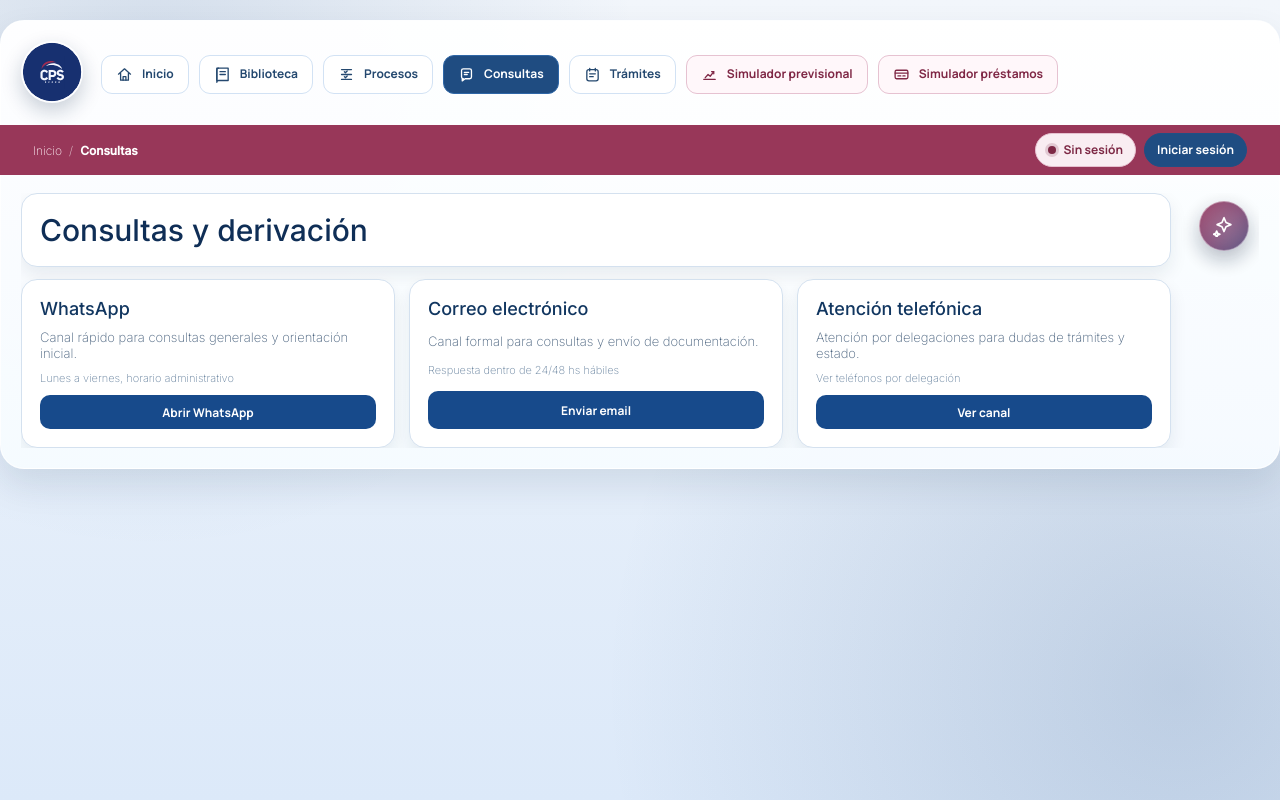
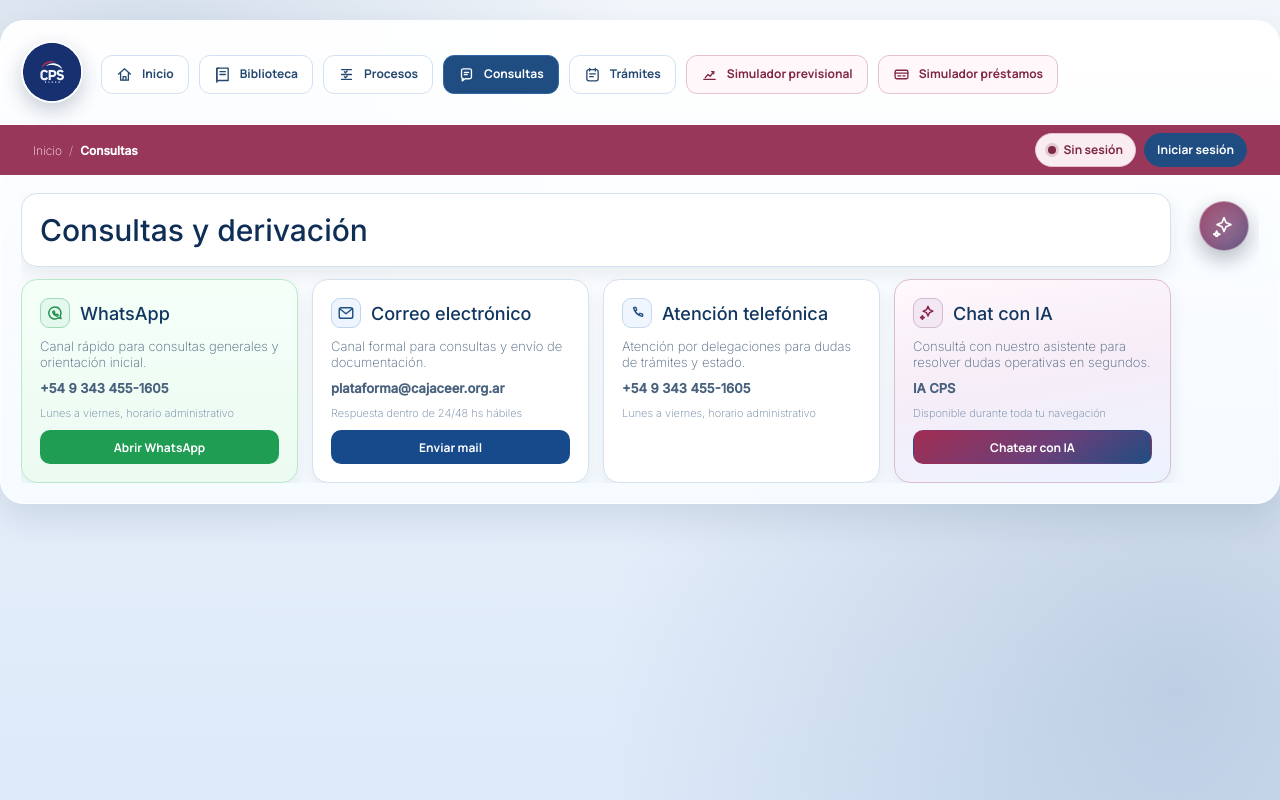
Before and after one commit to magustinmorenom/sim-previsional, a Next.js app: page /app/consultas in a window 1280 px wide. Built offline with nearby package versions, Linux system fonts and the light colour scheme; no server answers.

Commit message:
Se mejoró la sección de consultas

```diff
--- a/app/(public)/app/consultas/page.tsx
+++ b/app/(public)/app/consultas/page.tsx
@@ -1,75 +1,174 @@
 "use client";
 
-import { useEffect, useState } from "react";
-import type { ContactChannel, ContentResponse } from "@/lib/types/content";
+import type { JSX } from "react";
 
-function resolveButtonLabel(type: ContactChannel["type"]): string {
-  if (type === "whatsapp") {
-    return "Abrir WhatsApp";
+const CHAT_OPEN_EVENT = "anx:chat-open";
+
+type ContactCardVariant = "whatsapp" | "email" | "phone" | "ia";
+
+type ContactCardAction =
+  | {
+      type: "link";
+      label: string;
+      href: string;
+      external?: boolean;
+    }
+  | {
+      type: "open-chat";
+      label: string;
+    };
+
+interface ContactCard {
+  id: string;
+  title: string;
+  description: string;
+  value?: string;
+  availability?: string;
+  variant: ContactCardVariant;
+  action?: ContactCardAction;
+}
+
+const CONTACT_CARDS: ContactCard[] = [
+  {
+    id: "whatsapp",
+    title: "WhatsApp",
+    description: "Canal rápido para consultas generales y orientación inicial.",
+    value: "+54 9 343 455-1605",
+    availability: "Lunes a viernes, horario administrativo",
+    variant: "whatsapp",
+    action: {
+      type: "link",
+      label: "Abrir WhatsApp",
+      href: "https://wa.me/5493434551605",
+      external: true
+    }
+  },
+  {
+    id: "email",
+    title: "Correo electrónico",
+    description: "Canal formal para consultas y envío de documentación.",
+    value: "plataforma@cajaceer.org.ar",
+    availability: "Respuesta dentro de 24/48 hs hábiles",
+    variant: "email",
+    action: {
+      type: "link",
+      label: "Enviar mail",
+      href: "mailto:plataforma@cajaceer.org.ar"
+    }
+  },
+  {
+    id: "phone",
+    title: "Atención telefónica",
+    description: "Atención por delegaciones para dudas de trámites y estado.",
+    value: "+54 9 343 455-1605",
+    availability: "Lunes a viernes, horario administrativo",
+    variant: "phone"
+  },
+  {
+    id: "chatbot",
+    title: "Chat con IA",
+    description: "Consultá con nuestro asistente para resolver dudas operativas en segundos.",
+    value: "IA CPS",
+    availability: "Disponible durante toda tu navegación",
+    variant: "ia",
+    action: {
+      type: "open-chat",
+      label: "Chatear con IA"
+    }
+  }
+];
+
+function ContactIcon({ variant }: { variant: ContactCardVariant }): JSX.Element {
+  switch (variant) {
+    case "whatsapp":
+      return (
+        <svg viewBox="0 0 24 24" fill="none">
+          <path d="M12 4a8 8 0 0 1 6.9 12l1.1 3.3-3.4-1A8 8 0 1 1 12 4Z" />
+          <path d="M9.2 10.1c.3-.7.7-.8 1-.8h.4c.1 0 .3.1.4.4l.5 1.2c.1.2.1.4 0 .6l-.4.5c-.1.2-.2.3 0 .5.4.7 1.1 1.2 1.8 1.6.2.1.4.1.5 0l.6-.4c.2-.1.4-.2.6-.1l1.2.6c.2.1.3.2.4.4v.4c0 .3-.2.7-.8 1-.5.2-1 .3-1.4.2-2.3-.6-4.3-2.5-4.9-4.8-.1-.5 0-1 .2-1.4Z" />
+        </svg>
+      );
+    case "email":
+      return (
+        <svg viewBox="0 0 24 24" fill="none">
+          <rect x="3" y="5" width="18" height="14" rx="2.5" />
+          <path d="m4.5 7 7.5 6L19.5 7" />
+        </svg>
+      );
+    case "phone":
+      return (
+        <svg viewBox="0 0 24 24" fill="none">
+          <path d="M8.5 4.5h2l1 3.5-1.8 1.8a12.2 12.2 0 0 0 4.5 4.5L16 12.5l3.5 1v2c0 .6-.4 1-.9 1A15.5 15.5 0 0 1 7.5 5.4c0-.5.4-.9 1-.9Z" />
+        </svg>
+      );
+    case "ia":
+      return (
+        <svg viewBox="0 0 24 24" fill="none">
+          <path d="M12 3 10 7.5 5.5 9.5 10 11.5 12 16l2-4.5 4.5-2-4.5-2L12 3Z" />
+          <path d="M4.5 15.5 5.3 17.2 7 18l-1.7.8-.8 1.7-.8-1.7L2 18l1.7-.8.8-1.7Z" />
+        </svg>
+      );
+    default:
+      return (
+        <svg viewBox="0 0 24 24" fill="none">
+          <circle cx="12" cy="12" r="9" />
+        </svg>
+      );
+  }
+}
+
+function renderAction(action: ContactCardAction | undefined): JSX.Element | null {
+  if (!action) {
+    return null;
   }
 
-  if (type === "email") {
-    return "Enviar email";
+  if (action.type === "open-chat") {
+    return (
+      <button
+        type="button"
+        className="anx-link-btn anx-link-btn-wide anx-contact-card-ia-btn"
+        onClick={() => window.dispatchEvent(new CustomEvent(CHAT_OPEN_EVENT))}
+      >
+        {action.label}
+      </button>
+    );
   }
 
-  if (type === "phone") {
-    return "Ver canal";
-  }
-
-  return "Abrir";
+  return (
+    <a
+      href={action.href}
+      className="anx-link-btn anx-link-btn-wide"
+      target={action.external ? "_blank" : undefined}
+      rel={action.external ? "noreferrer" : undefined}
+    >
+      {action.label}
+    </a>
+  );
 }
 
 export default function ConsultasPage() {
-  const [channels, setChannels] = useState<ContactChannel[]>([]);
-  const [loading, setLoading] = useState(true);
-  const [error, setError] = useState<string | null>(null);
-
-  useEffect(() => {
-    void (async () => {
-      setLoading(true);
-      setError(null);
-
-      try {
-        const response = await fetch("/api/v1/content/contact-channels", { method: "GET" });
-        const payload = (await response.json()) as ContentResponse<ContactChannel[]>;
-
-        if (!response.ok || !payload.success) {
-          throw new Error("No fue posible cargar los canales de consulta.");
-        }
-
-        setChannels(payload.data);
-      } catch (cause) {
-        const message = cause instanceof Error ? cause.message : "No fue posible cargar los canales de consulta.";
-        setError(message);
-      } finally {
-        setLoading(false);
-      }
-    })();
-  }, []);
-
   return (
     <section className="anx-stack">
       <article className="anx-panel anx-section-header">
         <h1>Consultas y derivación</h1>
       </article>
 
-      {loading && <p className="anx-status">Cargando canales...</p>}
-      {error && <p className="anx-status anx-status-error">{error}</p>}
+      <div className="anx-contact-grid">
+        {CONTACT_CARDS.map((card) => (
+          <article key={card.id} className={`anx-panel anx-contact-card anx-contact-card-${card.variant}`}>
+            <header className="anx-contact-card-head">
+              <span className="anx-contact-card-icon" aria-hidden="true">
+                <ContactIcon variant={card.variant} />
+              </span>
+              <h2>{card.title}</h2>
+            </header>
 
-      {!loading && !error && (
-        <div className="anx-contact-grid">
-          {channels.map((channel) => (
-            <article key={channel.id} className="anx-panel anx-contact-card">
-              <h2>{channel.name}</h2>
-              <p>{channel.description}</p>
-              {channel.availability && <small>{channel.availability}</small>}
-              <a href={channel.url} target="_blank" rel="noreferrer" className="anx-link-btn anx-link-btn-wide">
-                {resolveButtonLabel(channel.type)}
-              </a>
-            </article>
-          ))}
-        </div>
-      )}
+            <p>{card.description}</p>
+            {card.value ? <p className="anx-contact-card-value">{card.value}</p> : null}
+            {card.availability ? <small>{card.availability}</small> : null}
+            {renderAction(card.action)}
+          </article>
+        ))}
+      </div>
     </section>
   );
 }
--- a/app/_anexo/workspace-with-chat.tsx
+++ b/app/_anexo/workspace-with-chat.tsx
@@ -5,6 +5,7 @@ import { useEffect, useMemo, useRef, useState } from "react";
 import { CpsChatbotPanel } from "@/app/_features/chatbot/cps-chatbot-panel";
 
 const CHAT_OPEN_STORAGE_KEY = "anx-chat-open";
+const CHAT_OPEN_EVENT = "anx:chat-open";
 const DESKTOP_BREAKPOINT = 981;
 
 interface WorkspaceWithChatProps {
@@ -51,6 +52,28 @@ export function WorkspaceWithChat({ children }: WorkspaceWithChatProps) {
 
     window.localStorage.setItem(CHAT_OPEN_STORAGE_KEY, chatOpen ? "1" : "0");
   }, [chatOpen]);
+
+  useEffect(() => {
+    if (typeof window === "undefined") {
+      return;
+    }
+
+    const openChatFromEvent = () => {
+      setChatOpen((current) => {
+        if (current) {
+          return current;
+        }
+
+        window.localStorage.setItem(CHAT_OPEN_STORAGE_KEY, "1");
+        return true;
+      });
+    };
+
+    window.addEventListener(CHAT_OPEN_EVENT, openChatFromEvent);
+    return () => {
+      window.removeEventListener(CHAT_OPEN_EVENT, openChatFromEvent);
+    };
+  }, []);
 
   useEffect(() => {
     if (typeof window === "undefined" || isMobile || !chatOpen) {
--- a/app/globals.css
+++ b/app/globals.css
@@ -210,6 +210,26 @@ textarea {
   letter-spacing: 0.07em;
   color: #5a6f8b;
   font-size: 11px;
+  display: flex;
+  align-items: center;
+  gap: 8px;
+}
+
+.af-step-badge {
+  display: inline-flex;
+  align-items: center;
+  justify-content: center;
+  width: 22px;
+  height: 22px;
+  min-width: 22px;
+  border-radius: 50%;
+  background: #8D2248;
+  color: #ffffff;
+  font-size: 12px;
+  font-weight: 700;
+  letter-spacing: 0;
+  text-transform: none;
+  line-height: 1;
 }
 
 .af-field {
@@ -735,6 +755,7 @@ textarea {
   min-height: 40px;
   text-transform: uppercase;
   letter-spacing: 0.03em;
+  background: #8D2248;
 }
 
 .af-main-kpis {
@@ -2467,6 +2488,102 @@ textarea {
   color: var(--simulator-accent);
 }
 
+.anx-contact-card {
+  align-content: start;
+  gap: 10px;
+}
+
+.anx-contact-card-head {
+  display: flex;
+  align-items: center;
+  gap: 10px;
+}
+
+.anx-contact-card-icon {
+  width: 30px;
+  height: 30px;
+  flex: 0 0 auto;
+  display: inline-flex;
+  align-items: center;
+  justify-content: center;
+  border-radius: 9px;
+  border: 1px solid #c9dbef;
+  background: #f1f7ff;
+  color: #1e4f83;
+}
+
+.anx-contact-card-icon svg {
+  width: 18px;
+  height: 18px;
+  stroke: currentColor;
+  stroke-width: 1.9;
+  stroke-linecap: round;
+  stroke-linejoin: round;
+}
+
+.anx-contact-card-value {
+  margin: 0;
+  color: #1b446f;
+  font-size: 14px;
+  font-weight: 600;
+}
+
+.anx-contact-card-whatsapp {
+  border-color: #b9e8ca;
+  background: linear-gradient(180deg, #f4fff8 0%, #ecfbf2 100%);
+}
+
+.anx-contact-card-whatsapp .anx-contact-card-icon {
+  border-color: #9edab6;
+  background: #e4f8ed;
+  color: #1f8f4d;
+}
+
+.anx-contact-card-whatsapp .anx-link-btn {
+  background: #1f9d53;
+}
+
+.anx-contact-card-whatsapp .anx-link-btn:hover {
+  background: #167f41;
+}
+
+.anx-contact-card-email .anx-contact-card-icon {
+  border-color: #bfd5ea;
+  background: #eef5ff;
+  color: #1f4f84;
+}
+
+.anx-contact-card-phone .anx-contact-card-icon {
+  border-color: #c6d9ec;
+  background: #f0f6ff;
+  color: #23507f;
+}
+
+.anx-contact-card-ia {
+  border-color: #d8bed0;
+  background: linear-gradient(170deg, #fff8fc 0%, #f6edf7 45%, #ecf2ff 100%);
+}
+
+.anx-contact-card-ia .anx-contact-card-icon {
+  border-color: #d3bad2;
+  background: #f3e7f3;
+  color: #8d2248;
+}
+
+.anx-contact-card-ia-btn {
+  background: linear-gradient(145deg, #a12d52 0%, #6d3f79 55%, #1f4d82 100%);
+}
+
+.anx-contact-card-ia-btn:hover {
+  background: linear-gradient(145deg, #8d2347 0%, #5c3567 55%, #1b4170 100%);
+}
+
+.anx-contact-card .anx-link-btn:focus-visible,
+.anx-contact-card button:focus-visible {
+  outline: 2px solid #1f4f84;
+  outline-offset: 2px;
+}
+
 .anx-link-btn,
 .anx-primary-btn,
 .anx-ghost-btn,
```
Also changed, not shown: app/_features/previsional/affiliate-simulation-app.tsx (+7 -17 lines), 2 other files (tests, documents, lock files or other folders).
